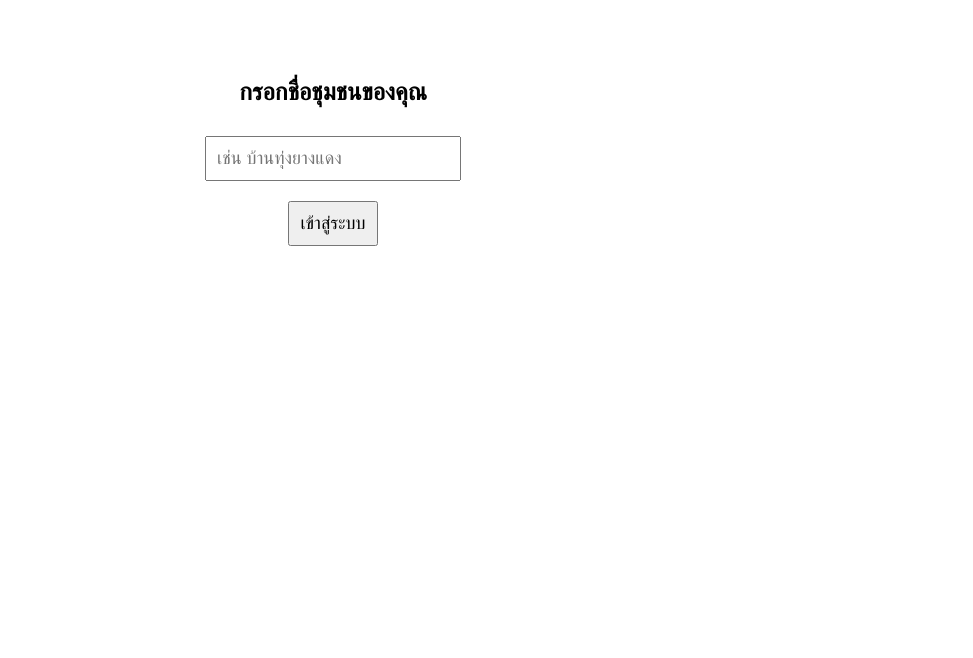
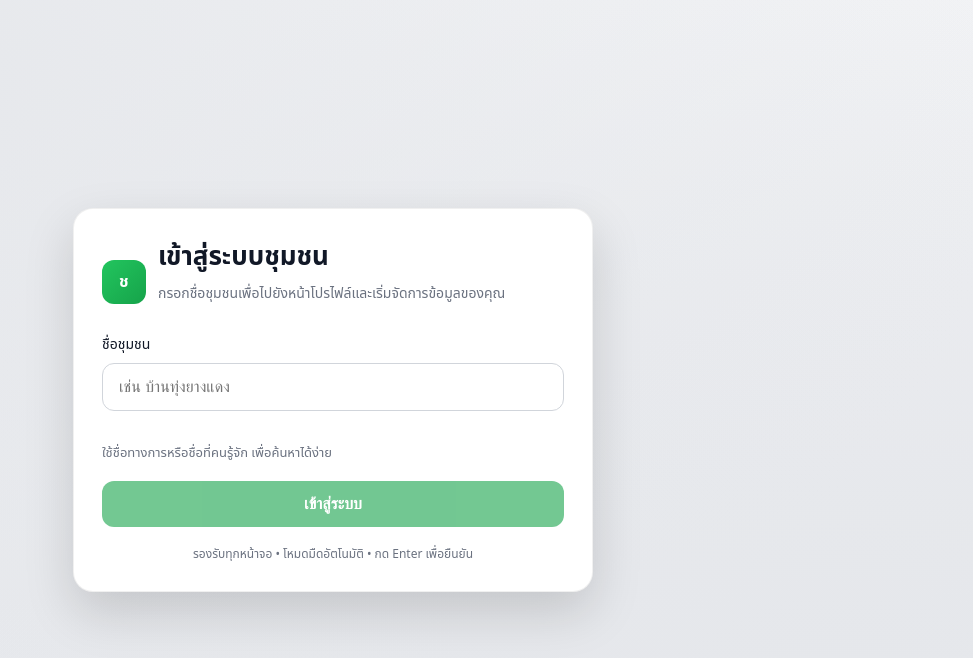
Before and after one commit to Arifeenz/community-ai, a website: page index.html in a window 1280 px wide. Shown: the whole page, without its empty margins (307-1280 px from the left). Drawn offline with Linux system fonts and the light colour scheme.

Commit message:
update index

```diff
--- a/index.html
+++ b/index.html
@@ -1,25 +1,161 @@
 <!DOCTYPE html>
 <html lang="th">
 <head>
-  <meta charset="UTF-8">
+  <meta charset="UTF-8" />
+  <meta name="viewport" content="width=device-width, initial-scale=1" />
   <title>เข้าสู่ระบบชุมชน</title>
   <style>
-    body { font-family: sans-serif; display: flex; flex-direction: column; align-items: center; padding: 50px; }
-    input, button { font-size: 18px; padding: 10px; margin: 10px; }
+    :root{
+      --bg1:#f3f4f6; --bg2:#e5e7eb;
+      --card:#ffffff; --text:#111827; --muted:#6b7280;
+      --primary:#16a34a; --primary-hover:#15803d; --ring: #22c55e;
+      --danger:#dc2626;
+    }
+    @media (prefers-color-scheme: dark){
+      :root{
+        --bg1:#0b1220; --bg2:#111827;
+        --card:#0f172a; --text:#e5e7eb; --muted:#9ca3af;
+        --primary:#22c55e; --primary-hover:#16a34a; --ring:#22c55e;
+      }
+    }
+    *{box-sizing:border-box}
+    html,body{height:100%}
+    body{
+      margin:0; font-family: system-ui, -apple-system, "Segoe UI", Roboto, "Noto Sans Thai", "Noto Sans", Arial, sans-serif;
+      color:var(--text);
+      background: radial-gradient(1200px 800px at 10% 10%, var(--bg2), transparent),
+                  radial-gradient(1200px 800px at 90% 90%, var(--bg2), transparent),
+                  linear-gradient(180deg, var(--bg1), var(--bg2));
+      display:grid; place-items:center; padding:24px;
+    }
+    .card{
+      width:100%; max-width: 520px;
+      background: var(--card);
+      border-radius: 20px;
+      box-shadow: 0 20px 50px rgba(0,0,0,.15);
+      padding: 28px;
+      border: 1px solid rgba(0,0,0,.06);
+    }
+    .header{
+      display:flex; align-items:center; gap:12px; margin-bottom:8px;
+    }
+    .logo{
+      width:44px; height:44px; border-radius:12px;
+      display:grid; place-items:center; font-weight:700;
+      background: linear-gradient(135deg,#22c55e, #16a34a);
+      color:#fff; letter-spacing:.5px;
+    }
+    h1{font-size: clamp(20px, 2.5vw, 26px); margin:0}
+    p.sub{margin:6px 0 22px; color:var(--muted); font-size: 14px}
+    label{display:block; font-size:14px; margin-bottom:8px}
+    .input{
+      width:100%; font-size:16px; padding:14px 16px;
+      border-radius:12px; border:1px solid #d1d5db; background:transparent; color:var(--text);
+      outline:none; transition: box-shadow .15s, border-color .15s, transform .03s;
+    }
+    .input:focus{
+      border-color: var(--ring);
+      box-shadow: 0 0 0 4px color-mix(in srgb, var(--ring) 20%, transparent);
+    }
+    .input[aria-invalid="true"]{border-color: var(--danger)}
+    .error{
+      margin-top:8px; color:var(--danger); font-size:13px; min-height:1.2em; /* reserve space */
+    }
+    .hint{margin-top:8px; color:var(--muted); font-size:13px}
+    .row{display:flex; gap:12px; align-items:center; margin-top:18px}
+    .btn{
+      flex:1; padding:14px 18px; font-size:16px; font-weight:600;
+      border:none; border-radius:12px; cursor:pointer;
+      background: var(--primary); color:white;
+      transition: transform .03s, filter .15s, background .15s, opacity .15s;
+    }
+    .btn:hover{background: var(--primary-hover)}
+    .btn:active{transform: translateY(1px)}
+    .btn:disabled{opacity:.6; cursor:not-allowed}
+    .footer{margin-top:18px; color:var(--muted); font-size:12px; text-align:center}
   </style>
 </head>
 <body>
-  <h2>กรอกชื่อชุมชนของคุณ</h2>
-  <input type="text" id="communityName" placeholder="เช่น บ้านทุ่งยางแดง" />
-  <button onclick="enterCommunity()">เข้าสู่ระบบ</button>
+  <main class="card" role="main">
+    <div class="header">
+      <div class="logo" aria-hidden="true">ช</div>
+      <div>
+        <h1>เข้าสู่ระบบชุมชน</h1>
+        <p class="sub">กรอกชื่อชุมชนเพื่อไปยังหน้าโปรไฟล์และเริ่มจัดการข้อมูลของคุณ</p>
+      </div>
+    </div>
+
+    <form id="communityForm" novalidate>
+      <label for="communityName">ชื่อชุมชน</label>
+      <input
+        class="input"
+        id="communityName"
+        name="communityName"
+        type="text"
+        inputmode="text"
+        autocomplete="organization"
+        placeholder="เช่น บ้านทุ่งยางแดง"
+        aria-describedby="nameHelp nameError"
+        aria-invalid="false"
+      />
+      <div id="nameError" class="error" role="alert" aria-live="polite"></div>
+      <div id="nameHelp" class="hint">ใช้ชื่อทางการหรือชื่อที่คนรู้จัก เพื่อค้นหาได้ง่าย</div>
+
+      <div class="row">
+        <button type="submit" id="submitBtn" class="btn" disabled>เข้าสู่ระบบ</button>
+      </div>
+    </form>
+
+    <div class="footer">รองรับทุกหน้าจอ • โหมดมืดอัตโนมัติ • กด Enter เพื่อยืนยัน</div>
+  </main>
 
   <script>
-    function enterCommunity() {
-      const name = document.getElementById('communityName').value.trim();
-      if (!name) return alert('กรุณากรอกชื่อชุมชน');
-      localStorage.setItem('communityName', name);
-      window.location.href = "profile.html";
-    }
+    (function(){
+      const form = document.getElementById('communityForm');
+      const input = document.getElementById('communityName');
+      const errorBox = document.getElementById('nameError');
+      const btn = document.getElementById('submitBtn');
+
+      // เปิดใช้งานปุ่มเมื่อมีข้อความ
+      const toggleButton = () => { btn.disabled = input.value.trim().length === 0; };
+      input.addEventListener('input', () => {
+        if (input.value.trim().length > 0) {
+          input.setAttribute('aria-invalid', 'false');
+          errorBox.textContent = '';
+        }
+        toggleButton();
+      });
+      toggleButton();
+
+      // กันช่องว่างล้วน ๆ
+      const validate = () => {
+        const name = input.value.trim();
+        if (!name) {
+          input.setAttribute('aria-invalid', 'true');
+          errorBox.textContent = 'กรุณากรอกชื่อชุมชน';
+          input.focus();
+          return null;
+        }
+        // กันช่องว่างเกิน 1 ช่องติดกัน
+        return name.replace(/\s{2,}/g, ' ');
+      };
+
+      form.addEventListener('submit', (e) => {
+        e.preventDefault();
+        const validName = validate();
+        if (!validName) return;
+
+        try{
+          localStorage.setItem('communityName', validName);
+        }catch(err){
+          // ถ้า localStorage ใช้ไม่ได้ (เช่น โหมดส่วนตัวบางแบบ) ก็ข้ามเฉย ๆ
+          console.warn('localStorage unavailable', err);
+        }
+
+        // เปลี่ยนหน้า (ปรับได้ตามที่ต้องการ)
+        window.location.href = 'profile.html';
+      });
+    })();
   </script>
 </body>
 </html>
```
